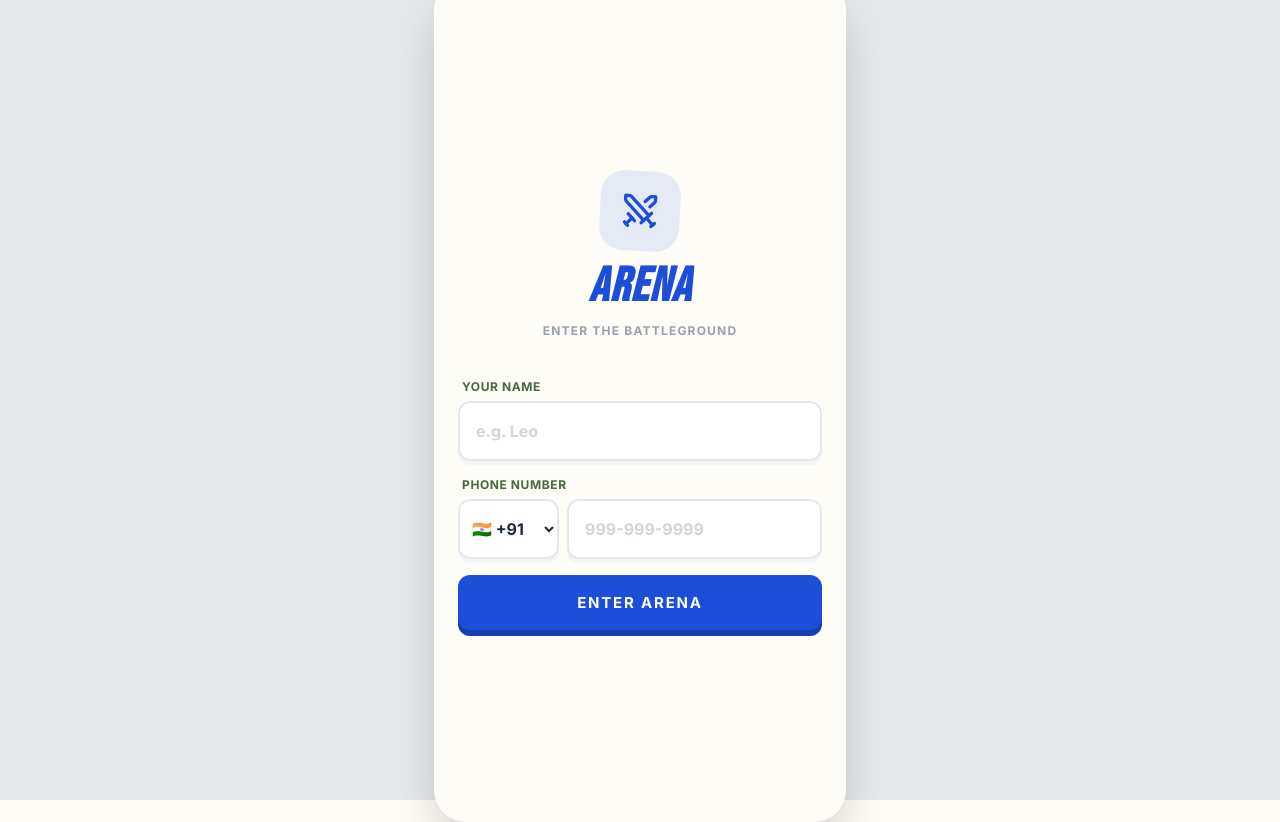
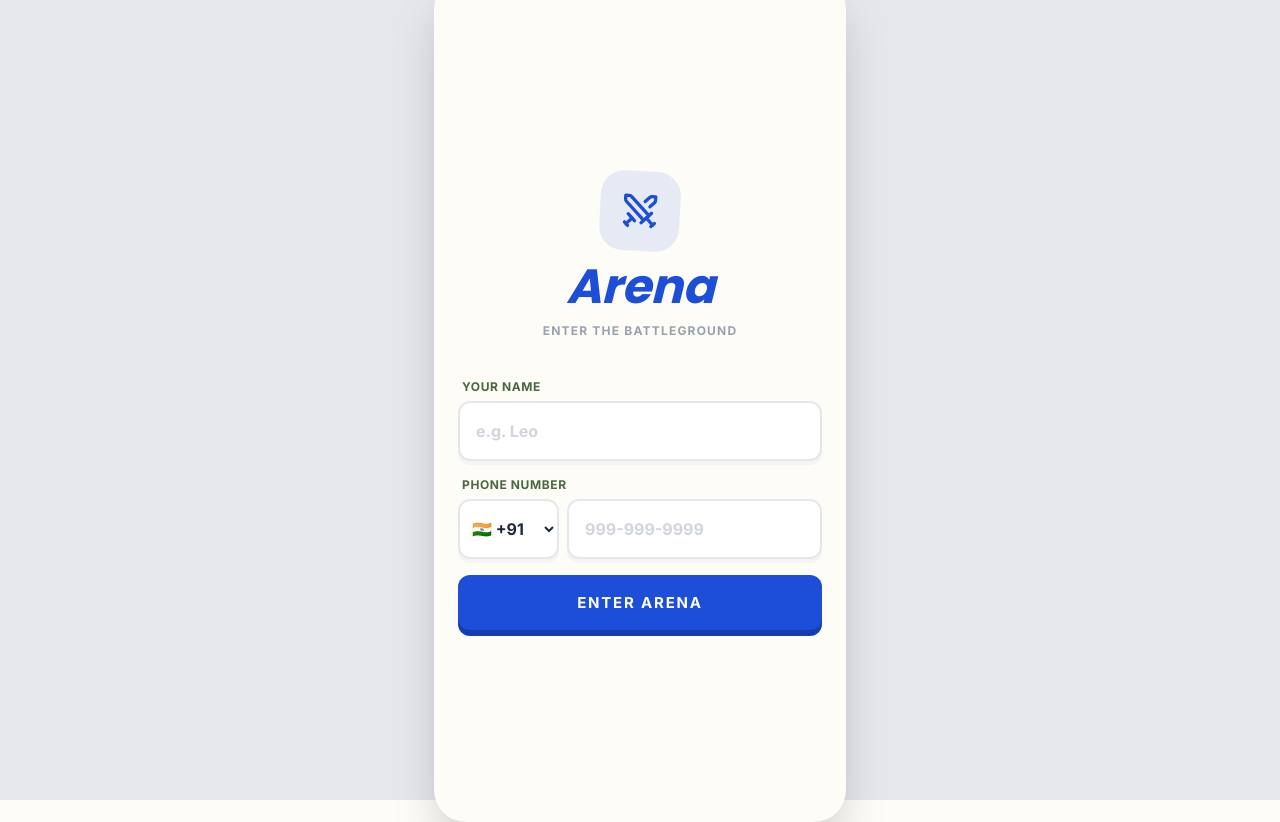
Before and after one commit to Alaukik-Mishra/Habuild-arena, a Next.js app: page / in a window 1280 px wide. Built offline with nearby package versions, Linux system fonts and the light colour scheme; no server answers.

Commit message:
feat: replace Bebas Neue with Poppins for headings

```diff
--- a/app/globals.css
+++ b/app/globals.css
@@ -5,7 +5,7 @@
   --color-primary-dark: #173eb1;
   --color-action: #4A6741;
   --color-background: #FDFCF7;
-  --font-bebas: var(--font-bebas);
+  --font-poppins: var(--font-poppins);
   --font-sans: var(--font-inter), Helvetica, Arial, sans-serif;
 }
 
@@ -18,8 +18,8 @@ body {
 }
 
 .font-serif {
-  font-family: var(--font-bebas), 'Impact', sans-serif;
-  letter-spacing: 0.03em;
+  font-family: var(--font-poppins), 'Helvetica Neue', sans-serif;
+  letter-spacing: -0.01em;
 }
 
 /* For mobile app feel on desktop */
--- a/app/layout.tsx
+++ b/app/layout.tsx
@@ -1,5 +1,5 @@
 import type { Metadata, Viewport } from "next";
-import { Inter, Bebas_Neue } from "next/font/google";
+import { Inter, Poppins } from "next/font/google";
 import "./globals.css";
 
 const inter = Inter({
@@ -8,10 +8,10 @@ const inter = Inter({
   weight: ["400", "500", "600", "700", "800", "900"],
 });
 
-const bebasNeue = Bebas_Neue({
-  variable: "--font-bebas",
+const poppins = Poppins({
+  variable: "--font-poppins",
   subsets: ["latin"],
-  weight: ["400"],
+  weight: ["600", "700", "800", "900"],
 });
 
 export const metadata: Metadata = {
@@ -33,7 +33,7 @@ export default function RootLayout({
   return (
     <html
       lang="en"
-      className={`${inter.variable} ${bebasNeue.variable} h-full antialiased`}
+      className={`${inter.variable} ${poppins.variable} h-full antialiased`}
     >
       <body className="min-h-full flex flex-col">{children}</body>
     </html>
```
